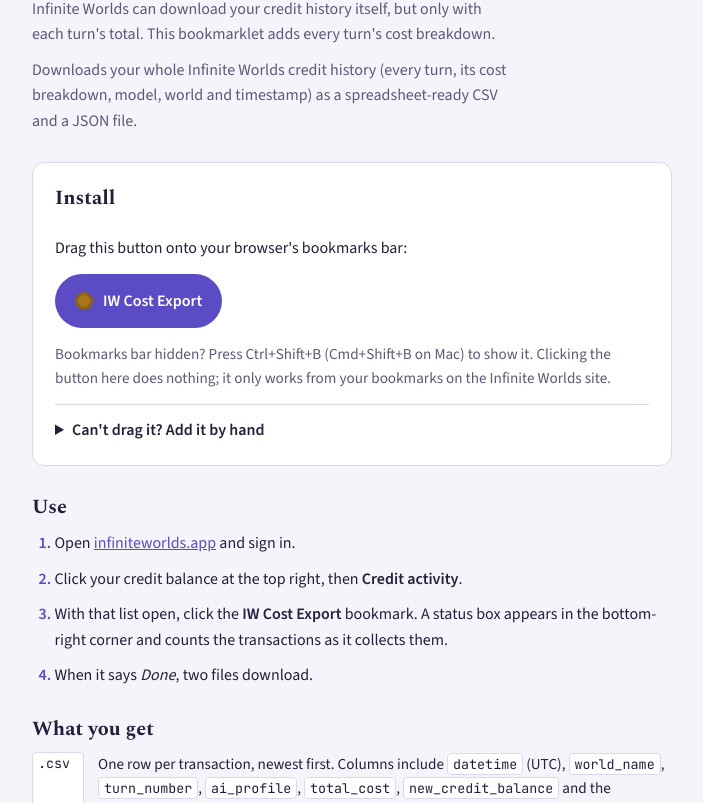
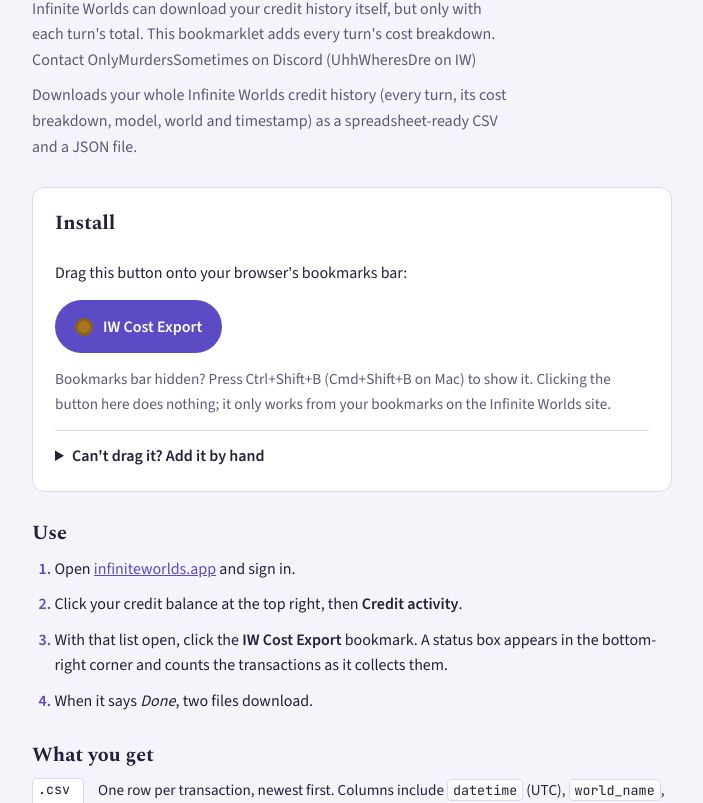
Before and after one commit to IW-Builder/IW-Builder.github.io, a plain HTML site: page cost/index.html in a window 1280 px wide. Shown: the part 93-896 px from the top of the page, without its empty margins (288-991 px from the left). Drawn offline with nearby package versions, Linux system fonts and the light colour scheme.

Commit message:
Update description with Discord contact info
Added contact information for support in the description.

```diff
--- a/cost/index.html
+++ b/cost/index.html
@@ -50,7 +50,7 @@ li::marker{color:var(--accent);font-weight:700}
 <main>
   <header style="display:grid;gap:10px">
     <h1>IW Cost Exporter</h1>
-    <p class="lede" role="note">Infinite Worlds can download your credit history itself, but only with each turn's total. This bookmarklet adds every turn's cost breakdown.</p>
+    <p class="lede" role="note">Infinite Worlds can download your credit history itself, but only with each turn's total. This bookmarklet adds every turn's cost breakdown. Contact OnlyMurdersSometimes on Discord (UhhWheresDre on IW)</p>
     <p class="lede">Downloads your whole Infinite Worlds credit history (every turn, its cost breakdown, model, world and timestamp) as a spreadsheet-ready CSV and a JSON file.</p>
   </header>
 
```
